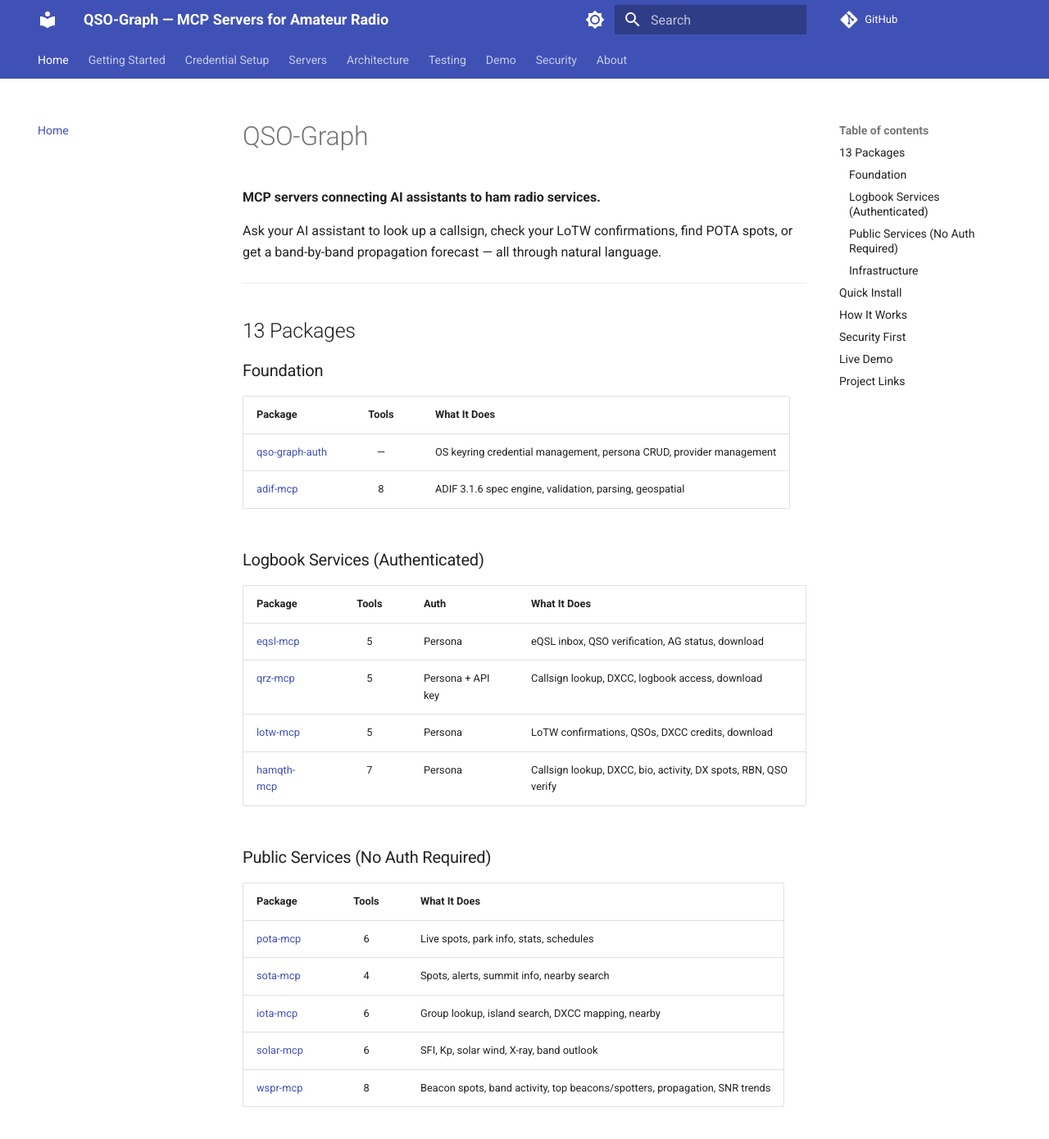
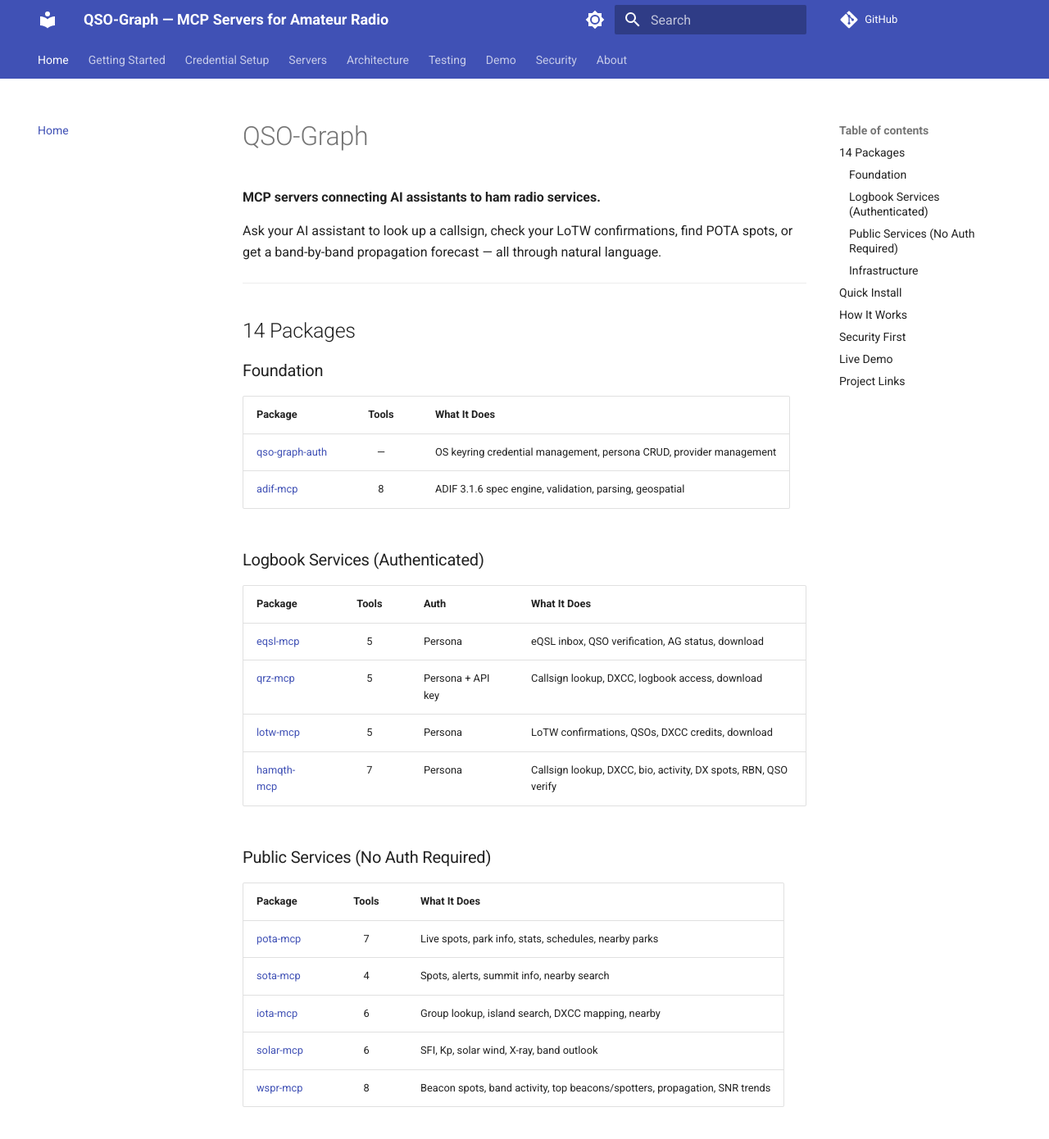
Before and after one commit to qso-graph/qso-graph.github.io, an MkDocs documentation site: the page built from docs/index.md, in a window 1280 px wide and 1400 px high. Shown: the top 1390 px of the window at 82% size. Built offline with MkDocs 1.6.1 and Material for MkDocs 9.7.7, drawn with Linux system fonts in a browser that asks for light colours; comment, search, counter and statistics services are not loaded.

Commit message:
docs: update stale versions, fix package counts
- testing.md: update 7 stale package versions to current PyPI
- testing.md: mark solar_conditions collision as resolved (ionis-mcp v1.2.8)
- index.md: 13 → 14 packages, pota tools 6 → 7
- servers/index.md: update description and pota tool count

Co-Authored-By: Claude Opus 4.6 <noreply@anthropic.com>

```diff
--- a/docs/index.md
+++ b/docs/index.md
@@ -6,7 +6,7 @@ Ask your AI assistant to look up a callsign, check your LoTW confirmations, find
 
 ---
 
-## 13 Packages
+## 14 Packages
 
 ### Foundation
 
@@ -28,7 +28,7 @@ Ask your AI assistant to look up a callsign, check your LoTW confirmations, find
 
 | Package | Tools | What It Does |
 |---------|:-----:|--------------|
-| [pota-mcp](servers/pota.md) | 6 | Live spots, park info, stats, schedules |
+| [pota-mcp](servers/pota.md) | 7 | Live spots, park info, stats, schedules, nearby parks |
 | [sota-mcp](servers/sota.md) | 4 | Spots, alerts, summit info, nearby search |
 | [iota-mcp](servers/iota.md) | 6 | Group lookup, island search, DXCC mapping, nearby |
 | [solar-mcp](servers/solar.md) | 6 | SFI, Kp, solar wind, X-ray, band outlook |
```
Also changed, not shown: docs/servers/index.md (+2 -2 lines), docs/testing.md (+9 -9 lines).
